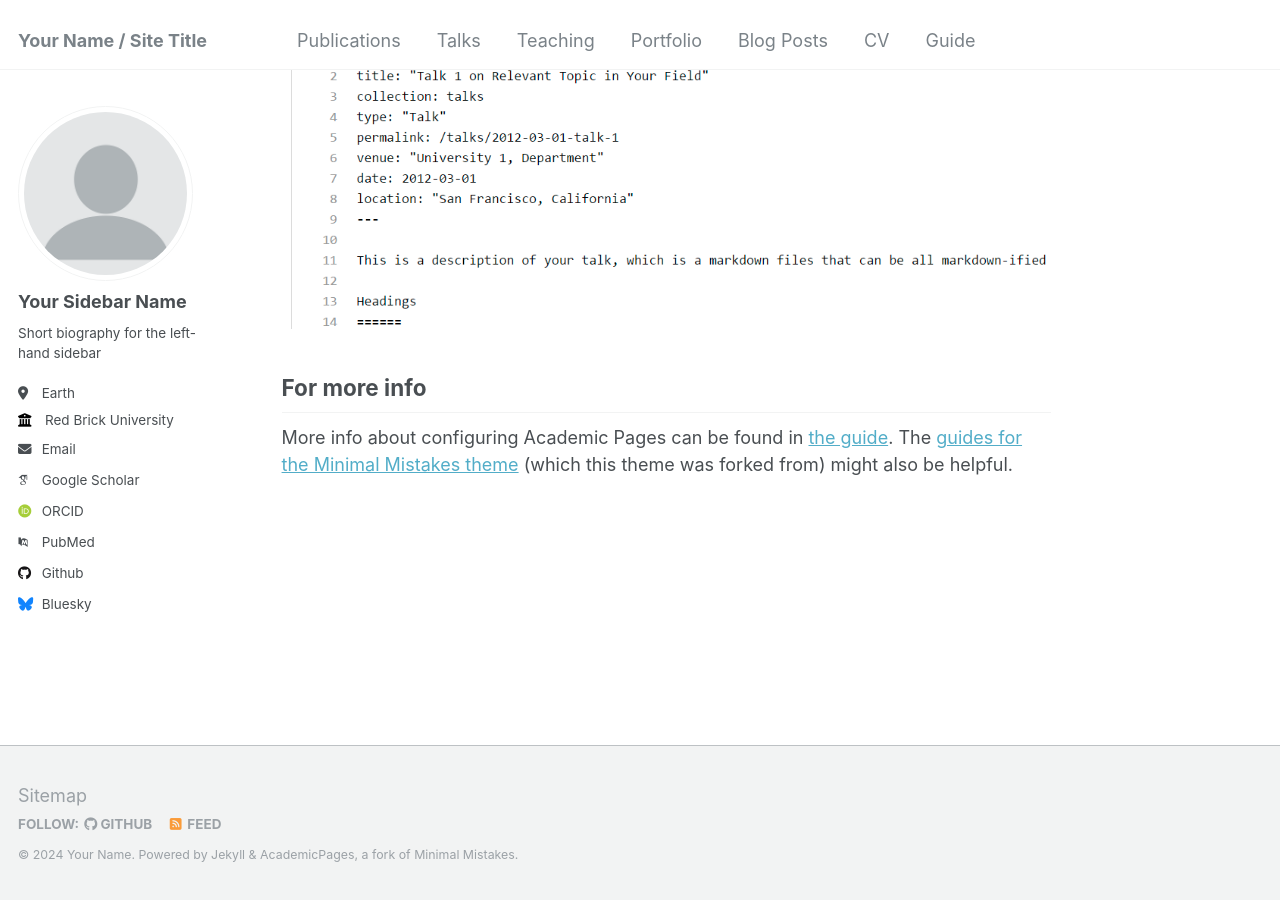
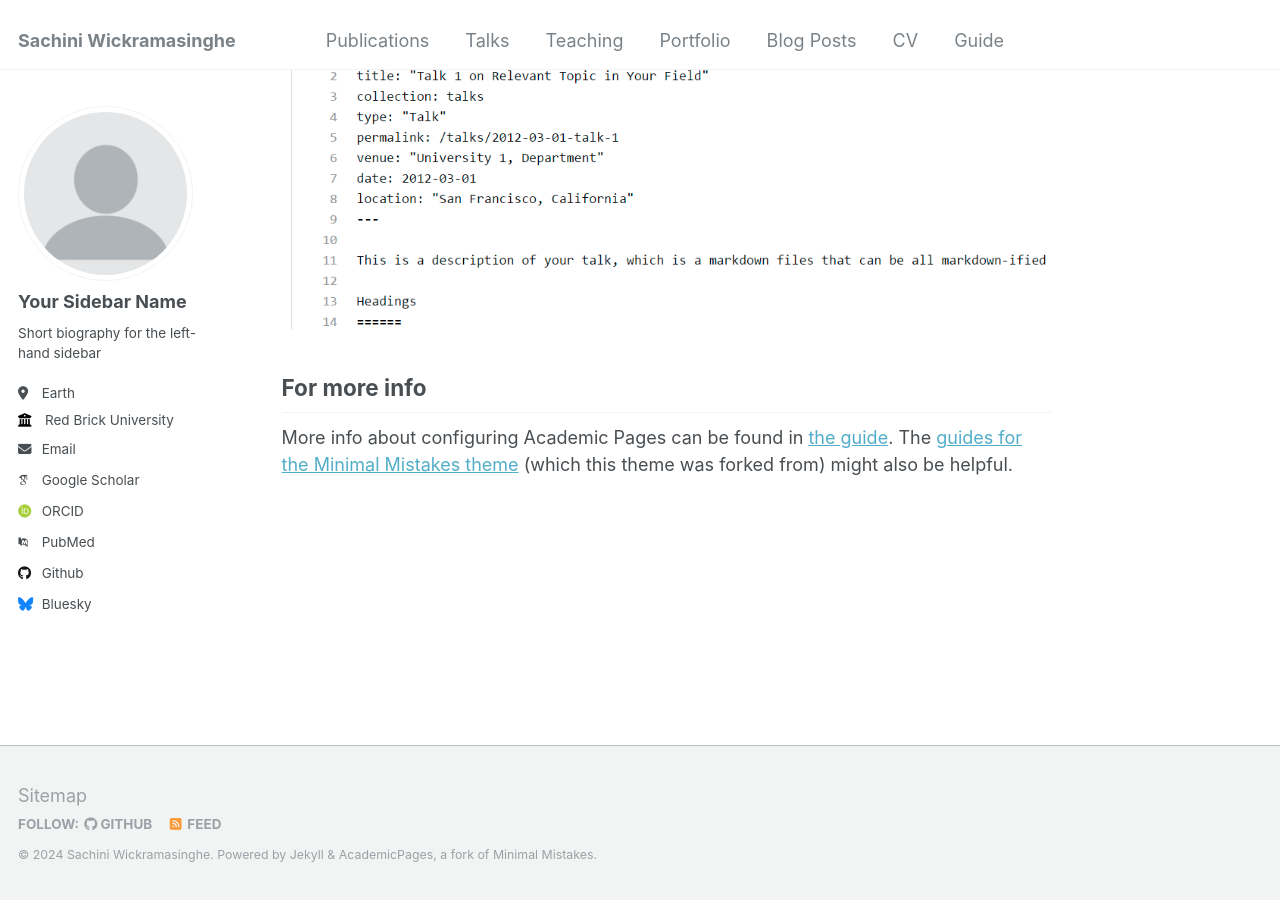
Before and after one commit to SachiniW/SachiniW.github.io, a Jekyll site: the page built from _pages/about.md, in a window 1280 px wide and 900 px high, scrolled down 2660 px. Built offline with Jekyll 4.4.1, drawn with Linux system fonts in a browser that asks for light colours; some web fonts are replaced.

Commit message:
Update _config.yml

```diff
--- a/_config.yml
+++ b/_config.yml
@@ -8,9 +8,9 @@
 
 # Basic Site Settings
 locale                   : "en-US"
-title                    : "Your Name / Site Title"
+title                    : "Sachini Wickramasinghe"
 title_separator          : "-"
-name                     : &name "Your Name"
+name                     : &name "Sachini Wickramasinghe"
 description              : &description "personal description"
 url                      : https://academicpages.github.io # the base hostname & protocol for your site e.g. "https://mmistakes.github.io"
 baseurl                  : "" # the subpath of your site, e.g. "/blog"
```
